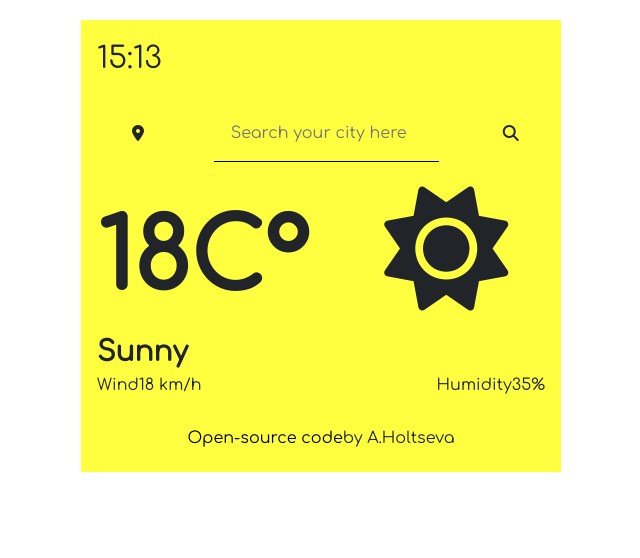
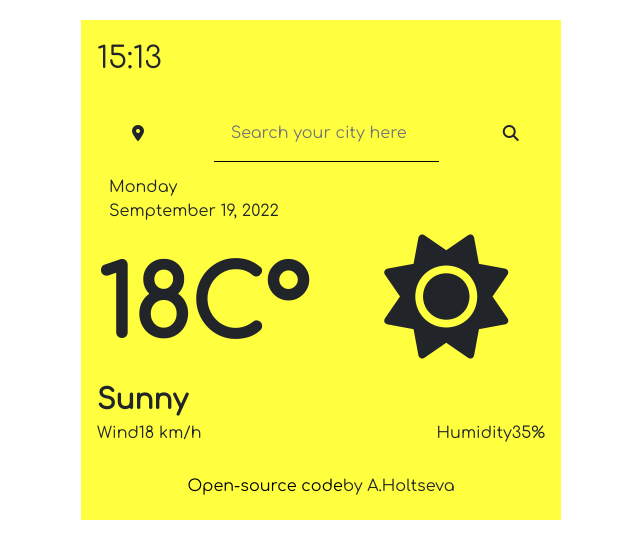
Before and after one commit to zhuzhick/weatherApp_react_2.0, a React (Create React App) app in the folder weather_app/: page / in a window 1280 px wide. Shown: the top 558 px of the page, without its empty margins (319-959 px from the left). Built offline with nearby package versions, Linux system fonts and the light colour scheme.

Commit message:
SearchForm function added

```diff
--- a/weather_app/src/CurrentCity.js
+++ b/weather_app/src/CurrentCity.js
@@ -2,13 +2,44 @@ import React from "react";
 import "./CurrentCity.css";
 
 export default function CurrentCity(props) {
+	let days = [
+		"Sunday",
+		"Monday",
+		"Tuesday",
+		"Wednesday",
+		"Thursday",
+		"Friday",
+		"Saturday",
+	];
+	let months = [
+		"January",
+		"February",
+		"March",
+		"April",
+		"May",
+		"June",
+		"July",
+		"August",
+		"Semptember",
+		"October",
+		"November",
+		"December",
+	];
+	let now = new Date();
+	let currentDate = now.getDate();
+	let currentMonth = months[now.getMonth()];
+	let currentYear = now.getFullYear();
+	let currentDay = days[now.getDay()];
+
 	return (
 		<div className="row">
 			<div className="col-md-12">
 				<div className="cityData">
-					<h1 id="userCity">{props.city}</h1>
-					<p id="currentDay">{props.day}</p>
-					<p id="currentDate">{props.time}</p>
+					<h1 id="userCity">{props.cityResult}</h1>
+					<p id="currentDay">{currentDay}</p>
+					<p id="currentDate">
+						{currentMonth} {currentDate}, {currentYear}
+					</p>
 				</div>
 			</div>
 		</div>
--- a/weather_app/src/SearchForm.js
+++ b/weather_app/src/SearchForm.js
@@ -1,7 +1,25 @@
-import React from "react";
+import React, { useState } from "react";
+import axios from "axios";
 import "./SearchForm.css";
 
 export default function SearchForm() {
+	let [city, setResult] = useState("");
+
+	let apiWeather = "4cd562128c73941b178c72243d5dc1c8";
+	let urlWeather = `https://api.openweathermap.org/data/2.5/weather?q=${city}&appid=${apiWeather}&units=metric`;
+
+	function showForecast(response) {
+		console.log("Done");
+	}
+
+	function citySearch(event) {
+		setResult(event.target.value);
+	}
+
+	function searchResult(event) {
+		event.preventDefault();
+		axios.get(urlWeather).then(showForecast);
+	}
 	return (
 		<div id="searchSection" className="row">
 			<div className="col-md-2 btnLocation">
@@ -13,11 +31,17 @@ export default function SearchForm() {
 				<input
 					id="searchFormInput"
 					type="search"
+					onChange={citySearch}
+					value={city}
 					placeholder="Search your city here"
 				/>
 			</div>
 			<div className="col-md-2 btnSearchCity">
-				<button id="btnSearchCity" className="btn">
+				<button
+					id="btnSearchCity"
+					onClick={searchResult}
+					className="btn"
+				>
 					<i className="fa-solid fa-magnifying-glass"></i>
 				</button>
 			</div>
```
Also changed, not shown: weather_app/src/SearchEngine.js (+1 -12 lines).
